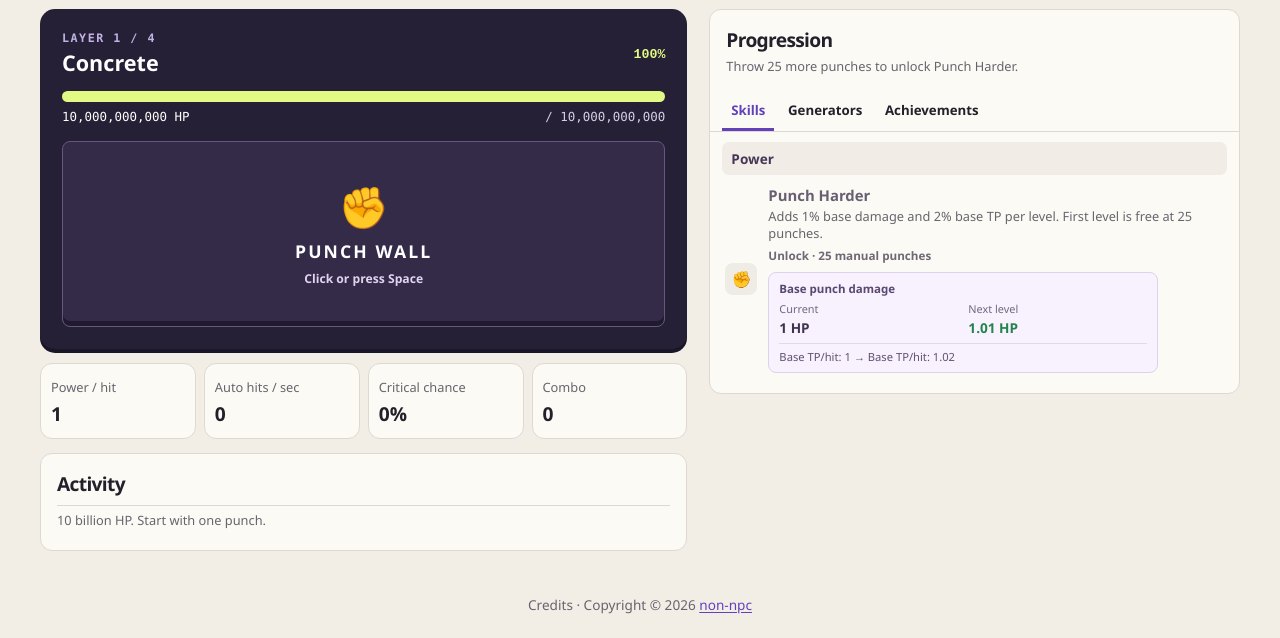
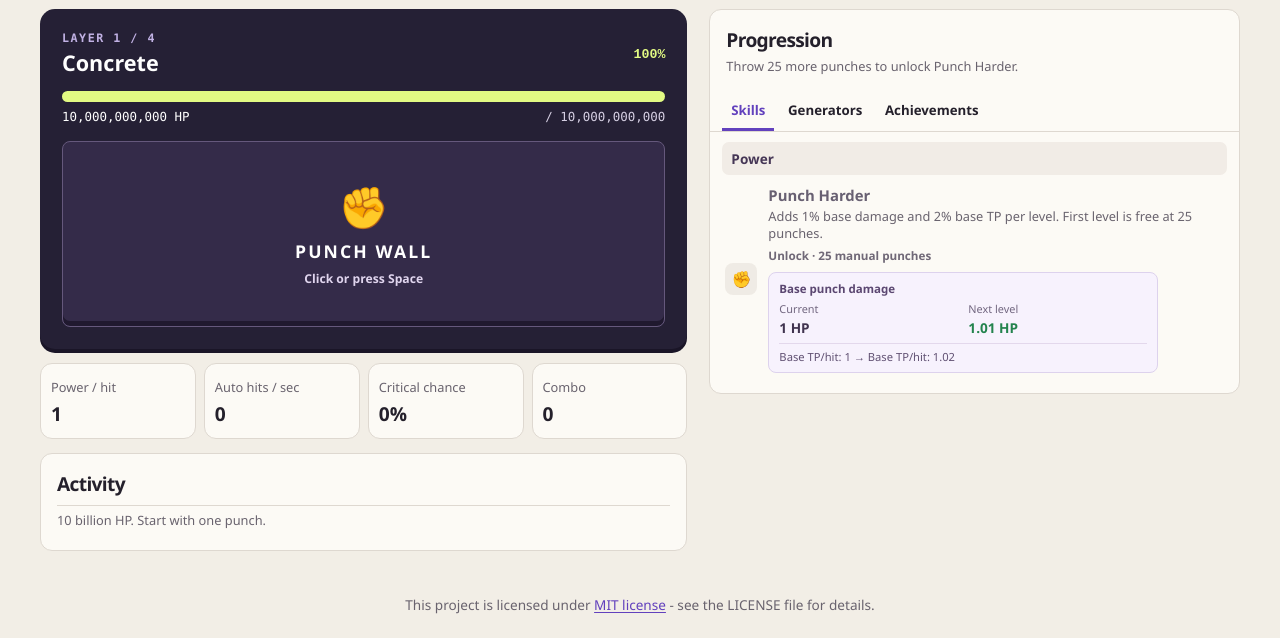
Before and after one commit to non-npc/Wall-Smacker, a plain HTML site: page index.html in a window 1280 px wide. Shown: the part 207-845 px from the top of the page. Drawn offline with Linux system fonts and the light colour scheme.

Commit message:
Add files via upload

```diff
--- a/index.html
+++ b/index.html
@@ -57,7 +57,7 @@
   </div>
 </main>
 <footer class="credits">
-  <p>Credits · Copyright &copy; 2026 <a href="https://github.com/non-npc" target="_blank" rel="noopener noreferrer">non-npc</a></p>
+  <p>This project is licensed under <a href="https://github.com/non-npc/Wall-Smacker/blob/main/LICENSE" target="_blank" rel="noopener noreferrer">MIT license</a> - see the LICENSE file for details. </p>
 </footer>
 <div id="toast" role="status"></div>
 <dialog id="save-dialog"><form method="dialog"><button class="close" aria-label="Close">×</button></form><h2>Options</h2><p>Progress autosaves in this browser. Export a backup to move it to another browser or folder.</p><div class="actions"><button id="export">Export save</button><button id="import">Import save</button><input id="save-file" type="file" accept=".json,application/json" hidden><button id="reset" class="danger">Reset game</button></div><p><label for="sound-volume">Sound volume</label> <input id="sound-volume" type="range" min="0" max="100" value="60"></p><p id="save-message" role="status"></p></dialog>
```
